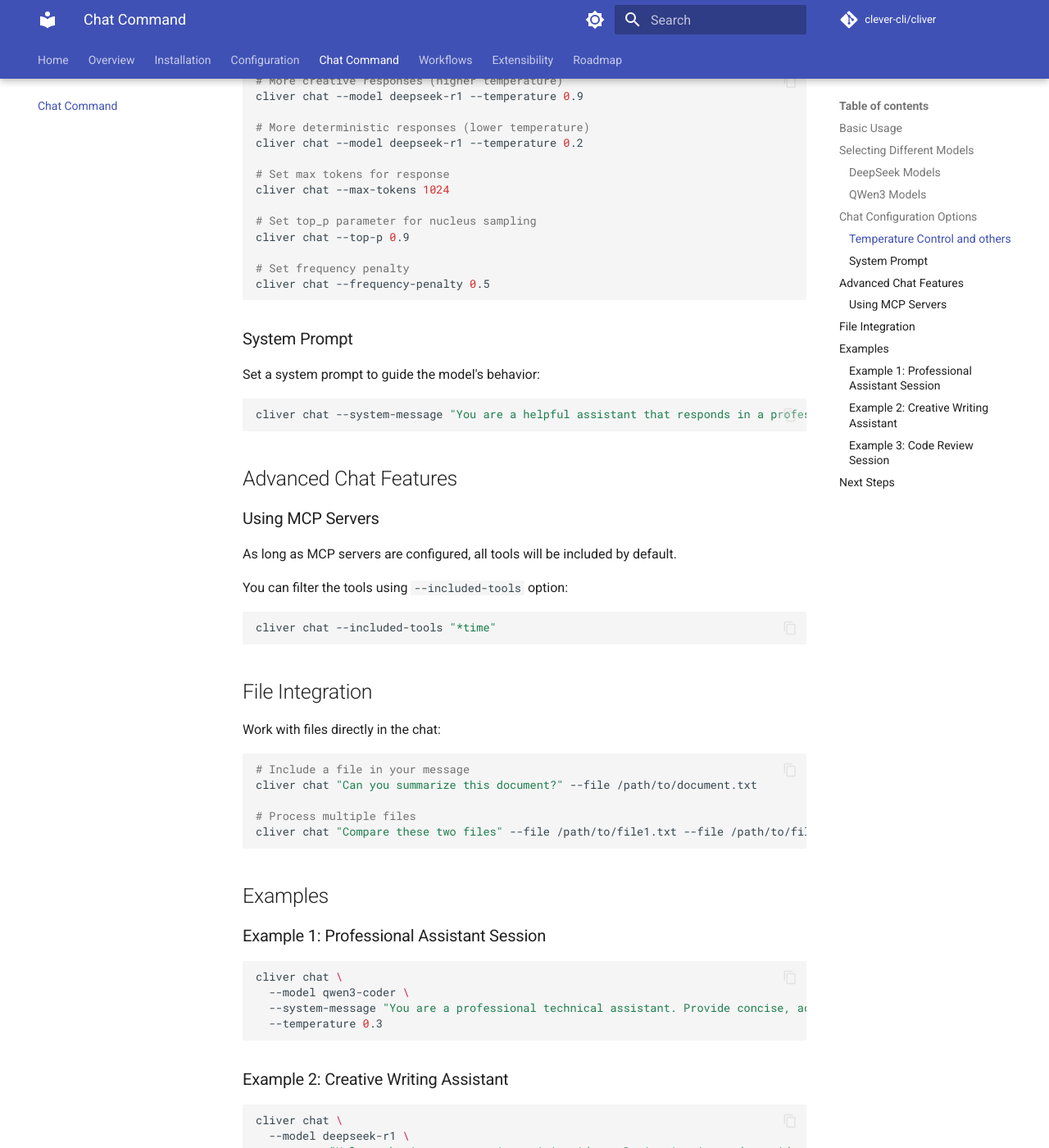
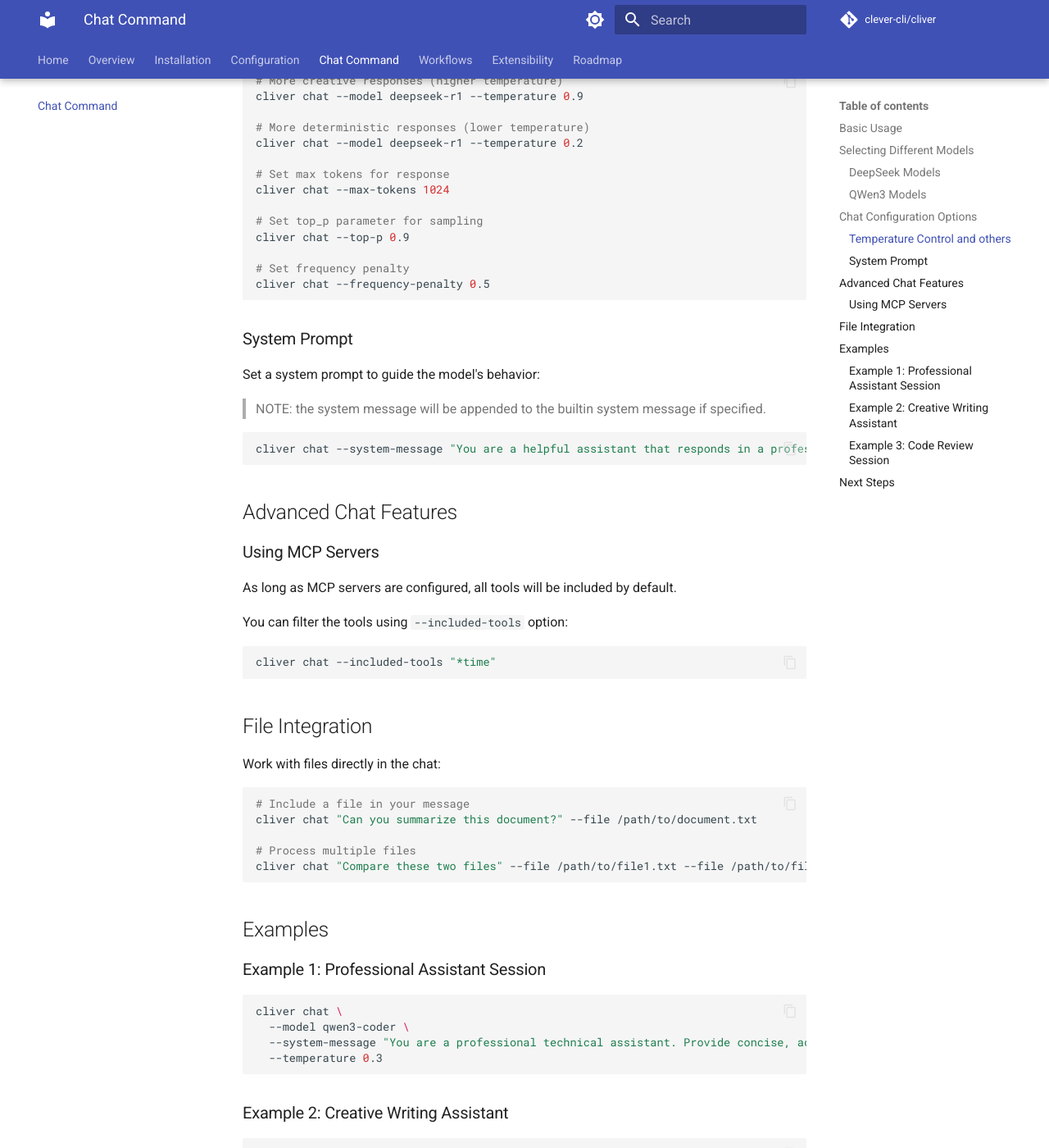
Before and after one commit to cliver-project/CLIver, an MkDocs documentation site: the page built from docs/chat.md, in a window 1280 px wide and 1400 px high, scrolled down 1102 px. Shown: the whole window at 82% size. Built offline with MkDocs 1.6.1 and Material for MkDocs 9.7.7, drawn with Linux system fonts in a browser that asks for light colours; comment, search, counter and statistics services are not loaded; some of the changed text lies outside the part shown.

Commit message:
update docs

````diff
--- a/docs/chat.md
+++ b/docs/chat.md
@@ -55,7 +55,7 @@
 # Set max tokens for response
 cliver chat --max-tokens 1024
 
-# Set top_p parameter for nucleus sampling
+# Set top_p parameter for sampling
 cliver chat --top-p 0.9
 
 # Set frequency penalty
@@ -65,6 +65,8 @@
 ### System Prompt
 
 Set a system prompt to guide the model's behavior:
+
+> NOTE: the system message will be appended to the builtin system message if specified.
 
 ```bash
 cliver chat --system-message "You are a helpful assistant that responds in a professional manner."
@@ -108,7 +110,7 @@
 ```bash
 cliver chat \
   --model deepseek-r1 \
-  --system "Help me brainstorm creative writing ideas. Be imaginative and provide detailed suggestions." \
+  --system-message "Help me brainstorm creative writing ideas. Be imaginative and provide detailed suggestions." \
   --temperature 0.8
 ```
 
@@ -116,7 +118,7 @@
 ```bash
 cliver chat \
   --model qwen3-coder \
-  --system "Review this code for best practices, security issues, and potential improvements." \
+  --system-message "Review this code for best practices, security issues, and potential improvements." \
   --file /path/to/code.py
 ```
 
````
